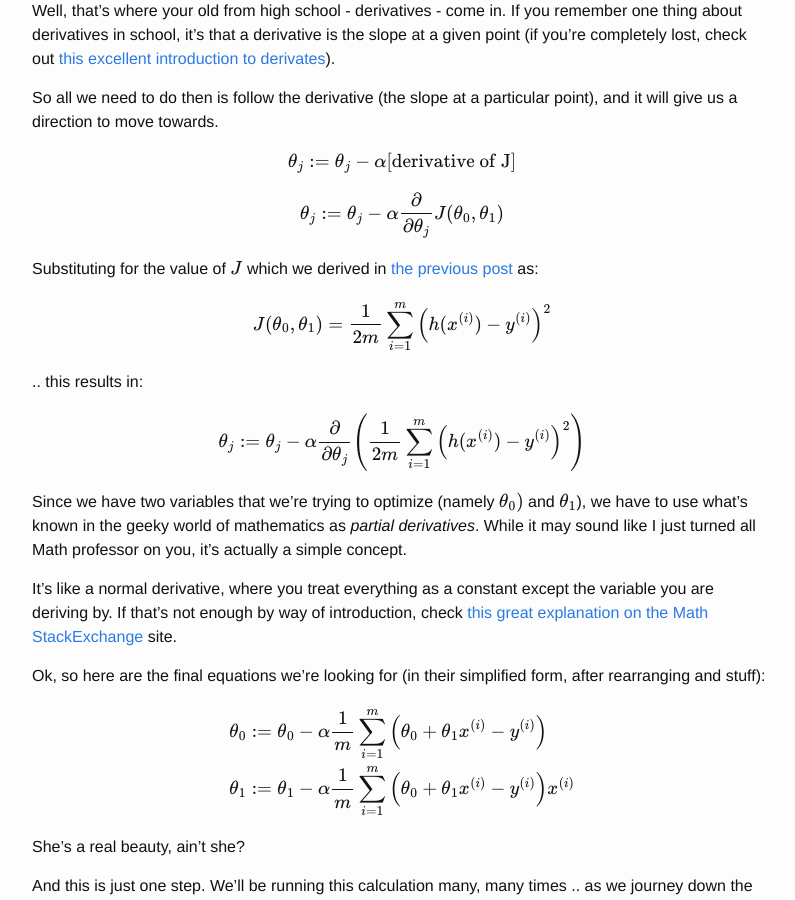
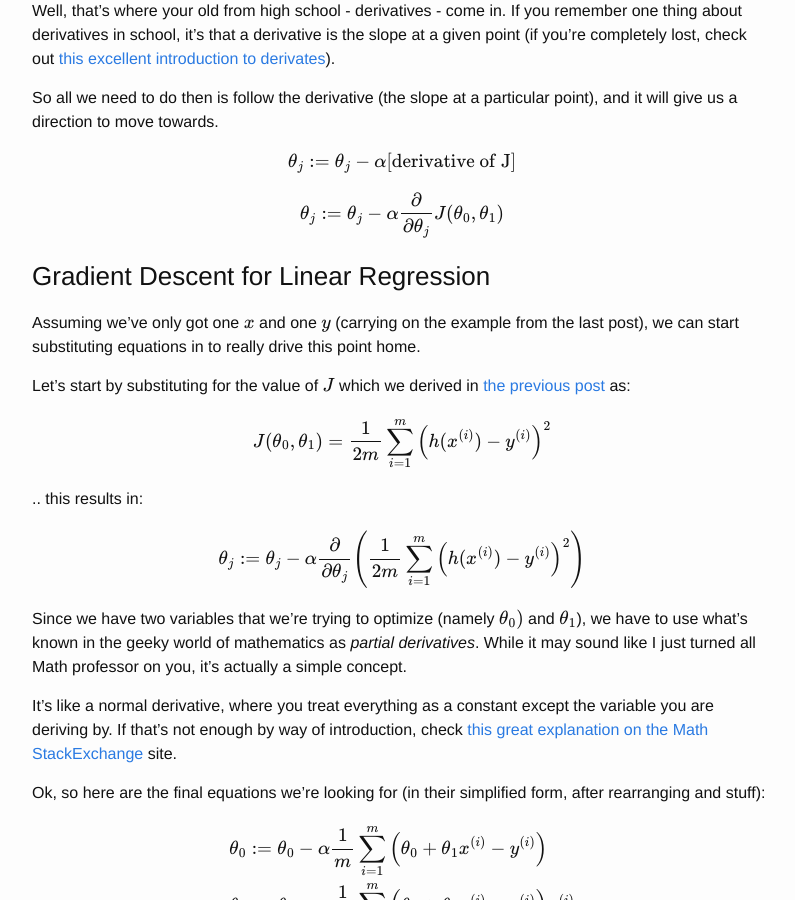
Before and after one commit to juststartedlearning/juststartedlearning.github.com, a Jekyll site: the page built from _posts/2015-12-24-gradient-descent.md, in a window 1280 px wide and 900 px high, scrolled down 1191 px. Shown: the whole window, without its empty margins (238-1033 px from the left). Built offline with Jekyll 4.4.1, drawn with Linux system fonts in a browser that asks for light colours; formulas are drawn with MathJax 3.

Commit message:
Completed gradient descent

```diff
--- a/_posts/2015-12-24-gradient-descent.md
+++ b/_posts/2015-12-24-gradient-descent.md
@@ -39,7 +39,11 @@ $$\theta_j := \theta_j - \alpha[\text{derivative of J}]$$
 
 $$\theta_j := \theta_j - \alpha \frac{\partial}{\partial \theta_j} J(\theta_0, \theta_1)$$
 
-Substituting for the value of \\(J\\) which we derived in [the previous post]({% post_url 2015-12-22-some-basic-definitions %}) as:
+### Gradient Descent for Linear Regression
+
+Assuming we've only got one \\(x\\) and one \\(y\\) (carrying on the example from the last post), we can start substituting equations in to really drive this point home.
+
+Let's start by substituting for the value of \\(J\\) which we derived in [the previous post]({% post_url 2015-12-22-some-basic-definitions %}) as:
 
 $$J(\theta_0, \theta_1) = \frac{1}{2m} \sum_{i=1}^m \left( h(x^{(i)}) - y^{(i)} \right)^2$$
 
```
